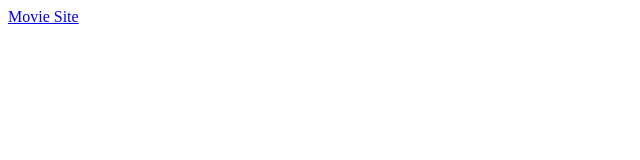
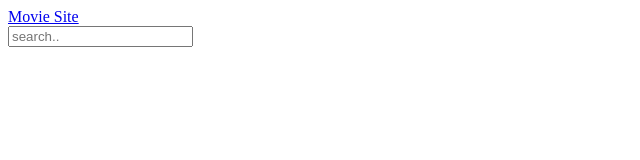
Before and after one commit to cptroykeith/MovieStite, a plain HTML site: page index.html in a window 1280 px wide. Shown: the whole page, without its empty margins (0-640 px from the left). Drawn offline with Linux system fonts and the light colour scheme.

Commit message:
searchbar

```diff
--- a/index.html
+++ b/index.html
@@ -11,6 +11,12 @@
 
     <div class="topnav">
       <a class="active" href="#">Movie Site</a>
+      <div class="search-container">
+        <form role="search" id="form">
+            <input type="search" id="query" name="q" placeholder="search..">
+
+        </form>
+      </div>
 
     </div>
 
```
